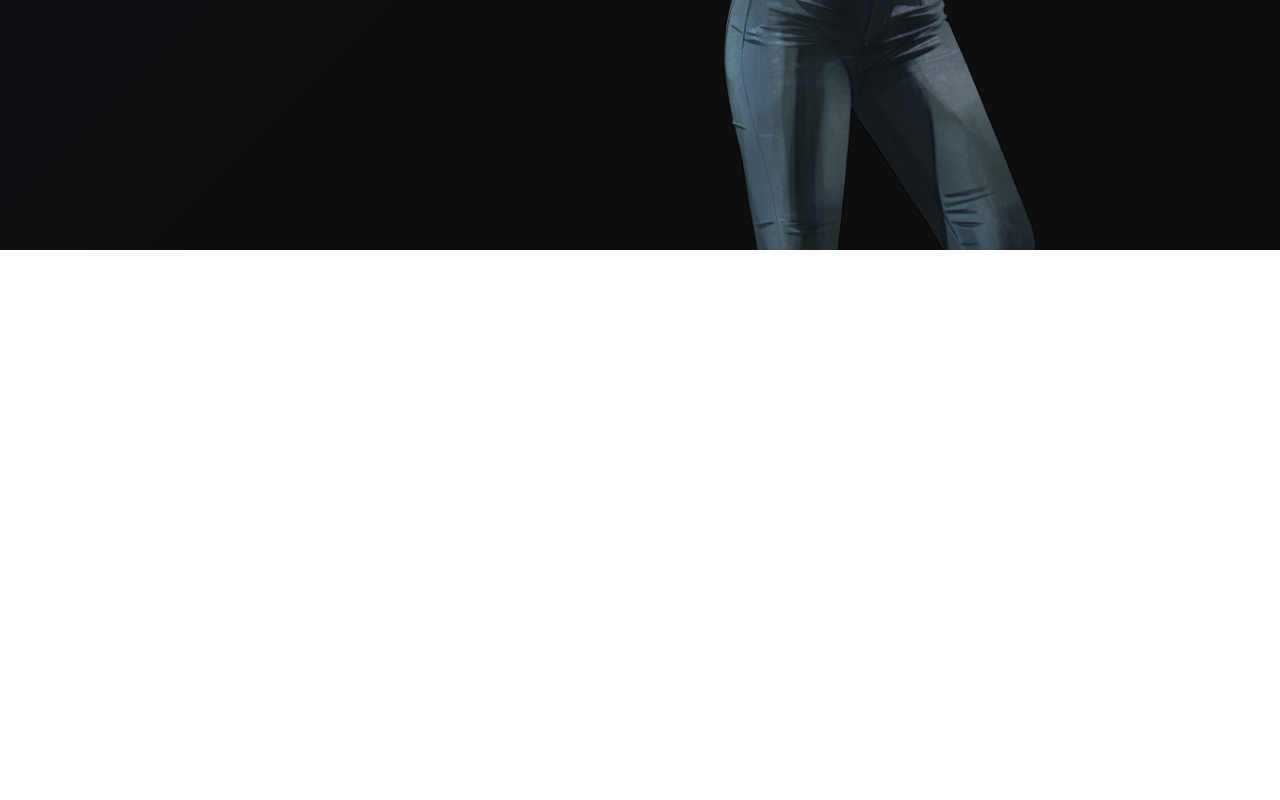
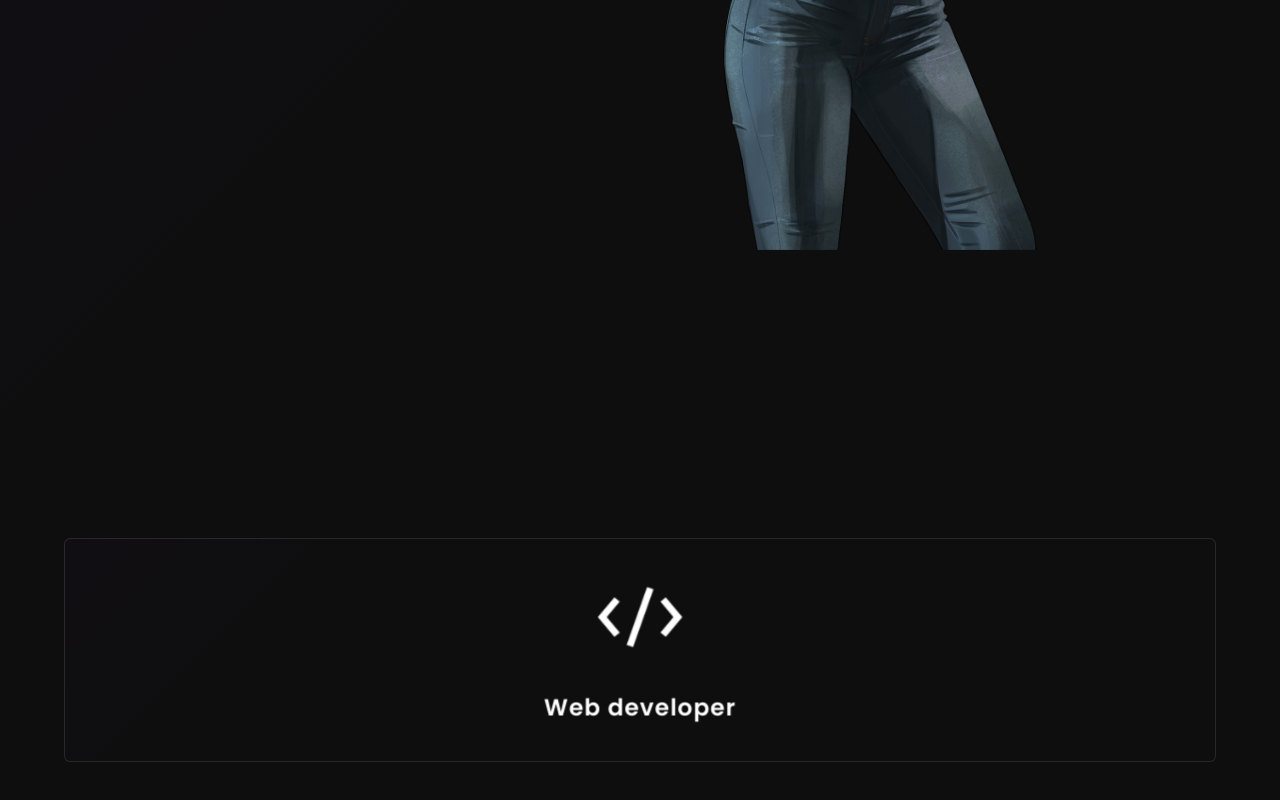
Before and after one commit to Marstore/website-nativeseat, a plain HTML site: page index.html in a window 1280 px wide. Shown: the part 550-1350 px from the top of the page. Before the commit the page ends 800 px from the top, so only its background shows below. Drawn offline with Linux system fonts and the light colour scheme.

Commit message:
New 27/12/22 😁

```diff
--- a/index.html
+++ b/index.html
@@ -4,6 +4,7 @@
     <meta charset="UTF-8" />
     <meta http-equiv="X-UA-Compatible" content="IE=edge" />
     <meta name="viewport" content="width=device-width, initial-scale=1.0" />
+    <meta name="theme-color" content="#170c26" />
     <title>NativeSeat | Home</title>
     <link
       rel="stylesheet"
@@ -16,7 +17,7 @@
       <nav class="navigation">
         <img class="logo-ms" src="logo.png" alt="logo-ms" />
         <ul class="nav-menu">
-          <li class="nav-item"><a href="../services/">Produtos </a></li>
+          <li class="nav-item"><a href="#services">Serviços</a></li>
           <li class="nav-item"><a href="../team/">Docs</a></li>
           <li class="nav-item">
             <a href="https://discord.gg/Fd8qFc9bJx">Suporte</a>
@@ -39,14 +40,41 @@
       <div class="textos">
         <div class="home-text">
           <!-- <h4 class="text-4">Null</h4> -->
-          <h1 class="text-h1">Bem Vindo</h1>
-          <p>aqui você tem tudo para construir e gerenciar sua aplicação com alto desempenho.</p>
+          <h1 class="text-h1">Bem Vindo 😃</h1>
+          <p>
+            aqui você tem tudo para construir e gerenciar sua aplicação com alto
+            desempenho.
+          </p>
           <a href="#" class="home-btn">Contratar</a>
         </div>
       </div>
+      <div class="home-imgs"><img src="home-1.png" /></div>
+    </section>
 
-     <div class="home-imgs"><img src="home-1.png"></div>
-    </section>
+    <main>
+      <div class="container">
+          <div class="card">
+            <div class="front">
+              <div class="content">
+                <img src="icon-dev.png" />
+                <h3>Web developer</h3>
+              </div>
+            <div class="back">
+              <div class="content">
+                <p> A web developer is a programmer who develops World Wide Web applications using a client–server model. The applications typically use HTML, CSS, and JavaScript in the client, and any general-purpose programming language in the server. HTTP is used for communications between client and server. A web developer may specialize in client-side applications, server-side applications, or both.</p>
+              </div>
+
+
+            </div>
+          </div>
+      </div>
+
+
+
+
+    </main>
+
     <script src="script.js"></script>
+    <!-- Natal <script src="https://sites.google.com/site/novoefeitoneve/home/novoefeitoneve/snowstorm.js"></script> -->
   </body>
 </html>
--- a/style.css
+++ b/style.css
@@ -15,11 +15,16 @@
     #180c28 65.3%,
     #000000 97.4%
   );
-  --red: #f9e500;
+  --red: rgb(255, 200, 61);
   --white: rgb(255, 255, 255);
   --dark: #121212;
   --no-color: rgba(255, 255, 255, 0);
 }
+
+html {
+  scroll-behavior: smooth;
+}
+
 body {
   color: var(--white);
   background: var(--fundo);
@@ -27,6 +32,7 @@ body {
   animation: gradient 15s ease infinite;
   height: 100vh;
 }
+
 
 @keyframes gradient {
   0% {
@@ -38,6 +44,83 @@ body {
   100% {
     background-position: 0% 50%;
   }
+}
+
+main {
+  height: 100vh;
+  display: flex;
+  padding: 0 4em;
+  flex-wrap: wrap;
+  justify-content: space-around;
+  align-items: center;
+}
+
+.container {
+  perspective: 1000px;
+  height: 28vh;
+  width: 100%;
+  cursor: pointer;
+}
+
+.card {
+  transform-style: preserve-3d;
+  height: 100%;
+  width: 100%;
+  transition: 0.5s ease;
+}
+
+
+.front,.back {
+  height: 100%;
+  width: 100%;
+  transform-style: preserve-3d;
+  color: #ffffff;
+  display: flex;
+  align-items: center;
+  justify-content: center;
+  text-align: center;
+  border-radius: 0.4em;
+  position: absolute;
+  top: 0;
+  bottom: 0;
+  backface-visibility: hidden;
+}
+
+.back {
+  background-color: #000000;
+  transform: rotateX(180deg);
+}
+
+.container:hover .card {
+  transform: rotateX(180deg);
+}
+
+.front {
+  border: 00.1em solid #ffffff1c;
+  background: var(--fundo);
+  background-size: 400% 400%;
+  animation: gradient 15s ease infinite;
+}
+
+.front img {
+  width: 5em;
+}
+
+
+.content {
+  transform: translateZ(60px);
+}
+.content h3 {
+   font-size: 22px;
+   margin-top: 1em;
+   font-weight: 600;
+   letter-spacing: 0.04em;
+}
+.content p {
+   font-size: 14px;
+   line-height: 2em;
+   letter-spacing: 0.06em;
+   padding: 0 3em;
 }
 
 i {
@@ -107,7 +190,7 @@ i:hover {
   display: flex;
   align-items: center;
   justify-content: space-between;
-  padding: 0px 10%;
+
 }
 .home-text {
   max-width: 37rem;
@@ -124,7 +207,7 @@ i:hover {
   line-height: 4rem;
 }
 .home-text p {
-  margin-bottom: 4rem;
+  margin-bottom: 1rem;
 }
 .home-btn {
   padding: 15px 45px;
```
Also changed, not shown: icon-dev.png (added).
